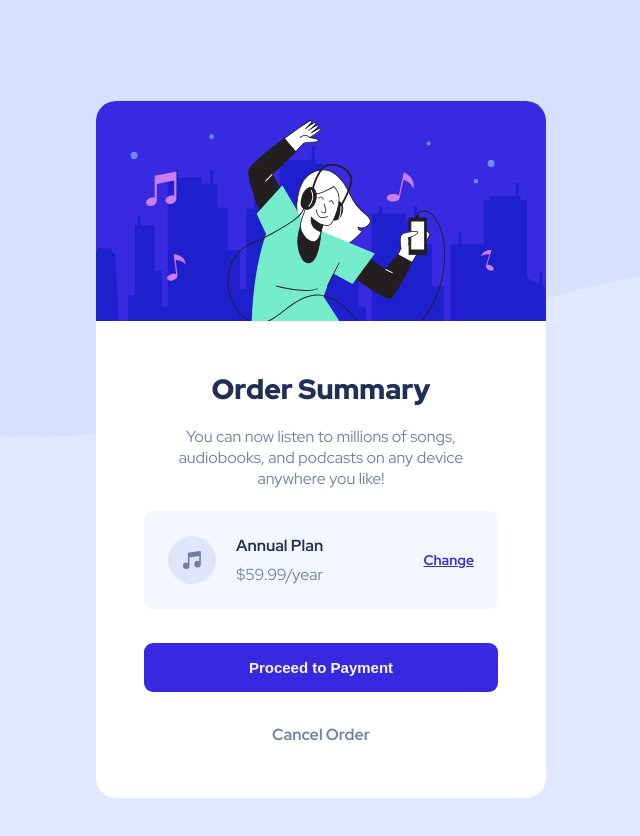
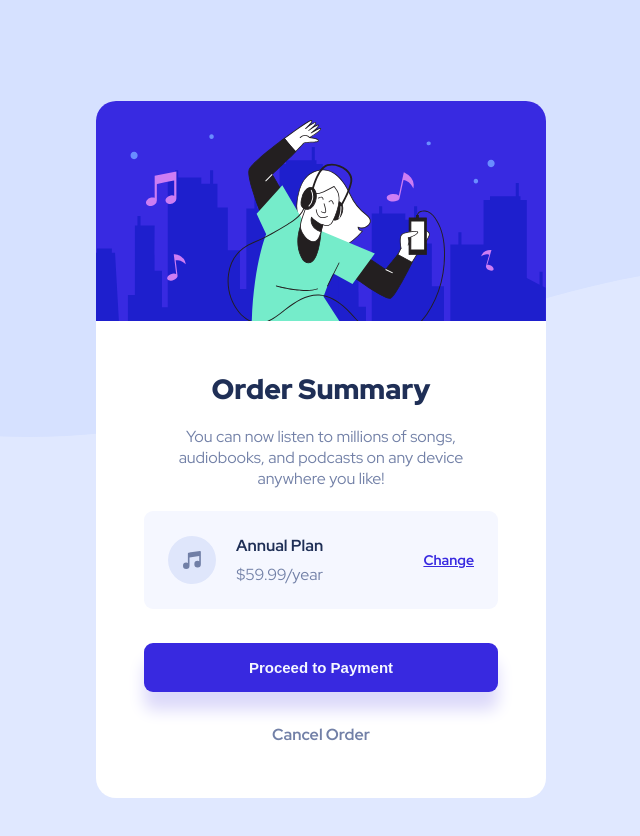
Before and after one commit to Aymmaann/Frontend-Projects, a plain HTML site: page Order summary component/index.html in a window 1280 px wide. Shown: the whole page, without its empty margins (319-959 px from the left). Drawn offline with Linux system fonts and the light colour scheme.

Commit message:
uUpdate style.css

```diff
--- a/Order summary component/style.css
+++ b/Order summary component/style.css
@@ -40,6 +40,7 @@ button {
     background-color: var(--Bright-blue);
     color: var(--Very-pale-blue);
     border-radius: 9px;
+    box-shadow: 0px 18px 16px #DCD9FA;
 }
 
 body {
```
